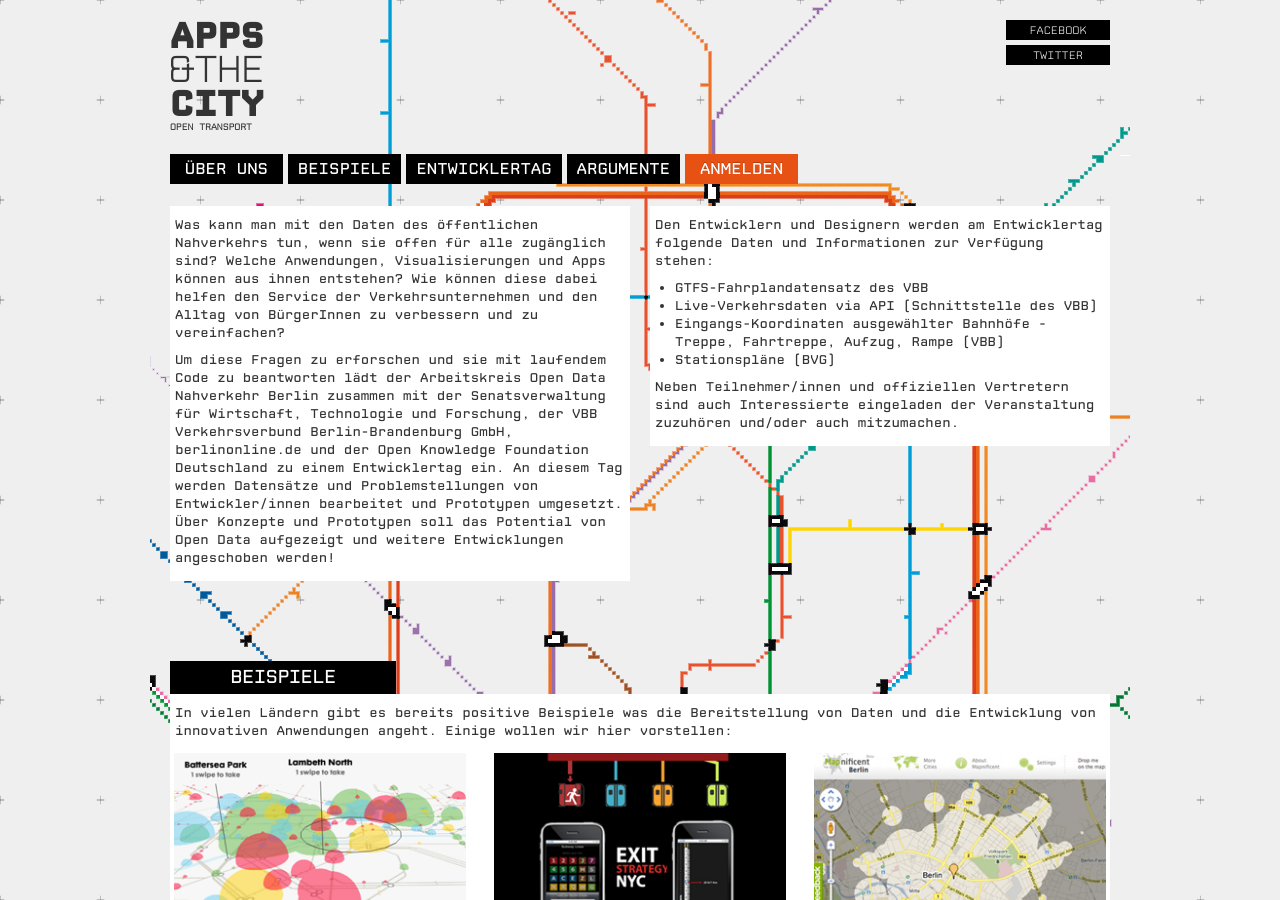
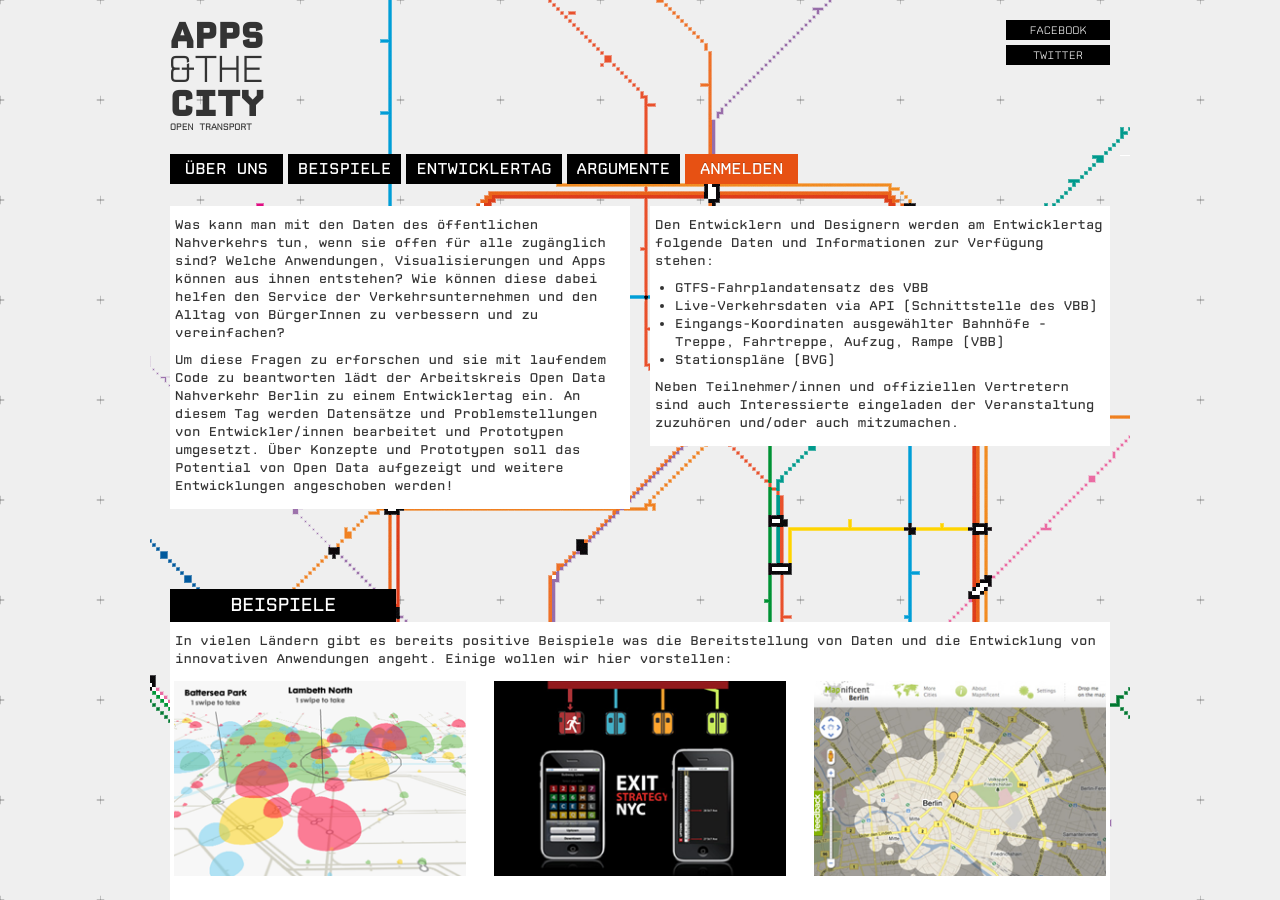
Before and after one commit to okfde/berlin.appsandthecity, a Jekyll site: the page built from index.html, in a window 1280 px wide and 900 px high. Built offline with Jekyll 4.4.1, drawn with Linux system fonts in a browser that asks for light colours; nearby versions of some CDN libraries; Markdown is read by kramdown in place of the engine named in the settings; some of the changed text lies outside the part shown.

Commit message:
text änderungen

```diff
--- a/index.html
+++ b/index.html
@@ -6,7 +6,7 @@ title: Willkommen
 <div class="row border-row" id="ueber-uns">
   <div class="span6">
     <p>Was kann man mit den Daten des öffentlichen Nahverkehrs tun, wenn sie offen für alle zugänglich sind? Welche Anwendungen, Visualisierungen und Apps können aus ihnen entstehen?  Wie können diese dabei helfen den Service der Verkehrsunternehmen und den Alltag von BürgerInnen zu verbessern und zu vereinfachen?</p>
-    <p>Um diese Fragen zu erforschen und sie mit laufendem Code zu beantworten lädt der Arbeitskreis Open Data Nahverkehr Berlin zusammen mit der Senatsverwaltung für Wirtschaft, Technologie und Forschung, der VBB Verkehrsverbund Berlin-Brandenburg GmbH, berlinonline.de und der Open Knowledge Foundation Deutschland zu einem Entwicklertag ein. An diesem Tag werden Datensätze und Problemstellungen von Entwickler/innen bearbeitet und Prototypen umgesetzt. Über Konzepte und Prototypen soll das Potential von Open Data aufgezeigt und weitere Entwicklungen angeschoben werden!</p>
+    <p>Um diese Fragen zu erforschen und sie mit laufendem Code zu beantworten lädt der Arbeitskreis Open Data Nahverkehr Berlin zu einem Entwicklertag ein. An diesem Tag werden Datensätze und Problemstellungen von Entwickler/innen bearbeitet und Prototypen umgesetzt. Über Konzepte und Prototypen soll das Potential von Open Data aufgezeigt und weitere Entwicklungen angeschoben werden!</p>
   </div>
   <div class="span6">
     <p>Den Entwicklern und Designern werden am Entwicklertag folgende Daten und Informationen zur Verfügung stehen:</p>
@@ -26,7 +26,7 @@ title: Willkommen
   </div>
   <div class="row border-row">
     <div class="span12">
-      <p>In  vielen Ländern gibt es bereits positive Beispiele was die  Bereitstellung von Daten und die Entwicklung von innovativen Anwendungen  angeht. Einige wollen wir hier vorstellen:</p>
+      <p>In  vielen Ländern gibt es bereits positive Beispiele was die Bereitstellung von Daten und die Entwicklung von innovativen Anwendungen angeht. Einige wollen wir hier vorstellen:</p>
       <ul class="thumbnails no-border">
         <li class="span4">
           <a class="thumbnail" href="http://www.chromaroma.com/">
```
Also changed, not shown: other parts of index.html (+1 -1 lines).
